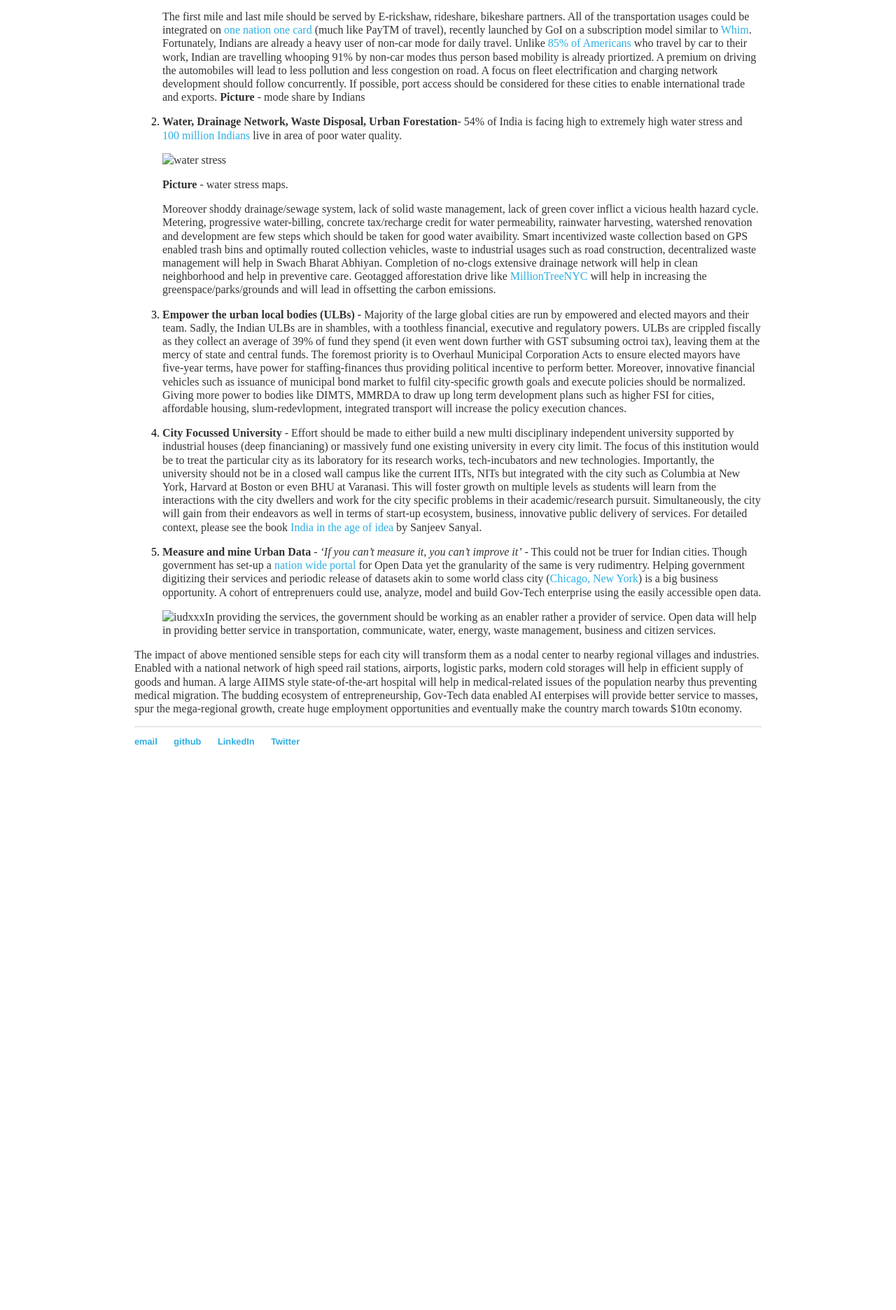
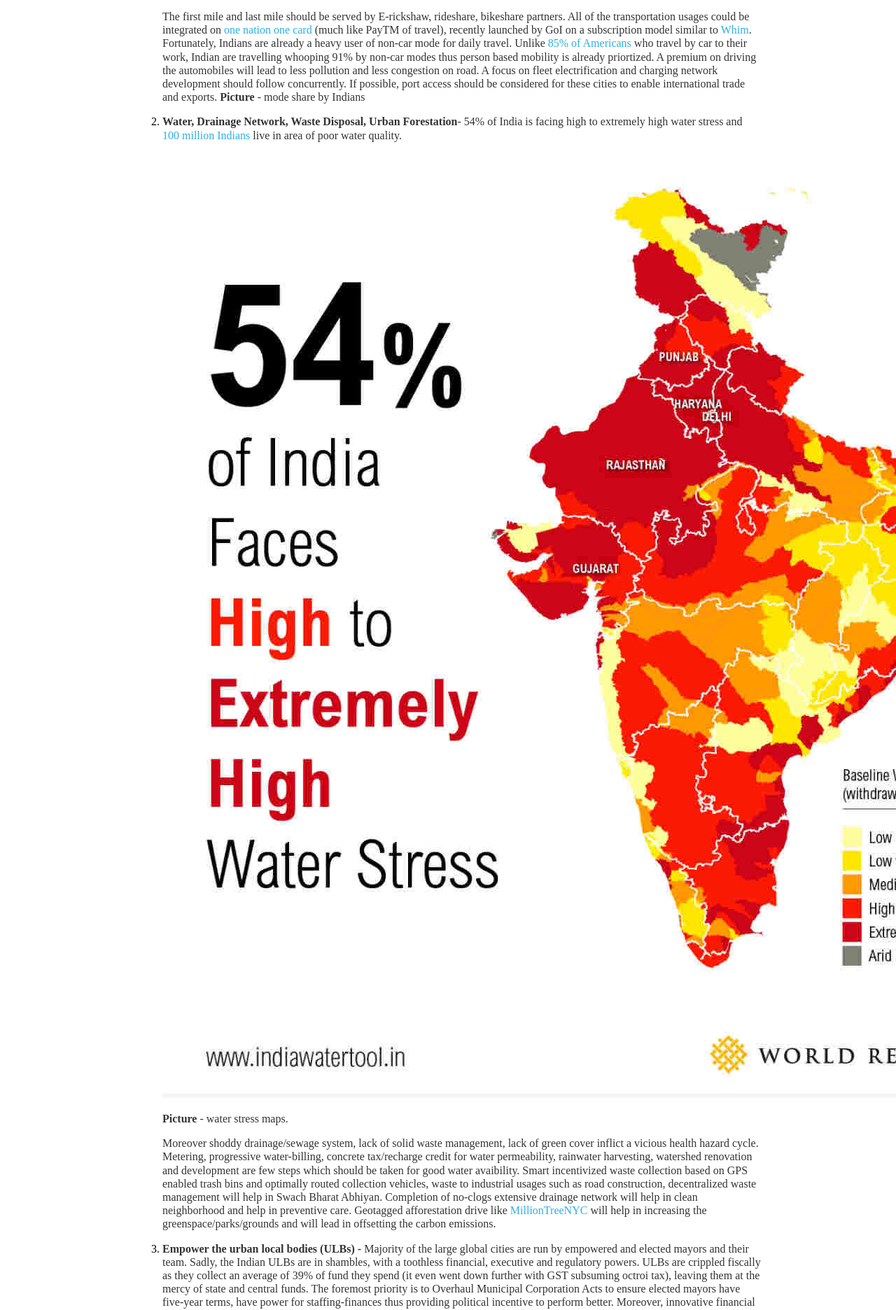
Before and after one commit to vikssai/vikssai.github.io, a Jekyll site: the page built from _posts/2019-10-09-Doing-urbanization-right.md, in a window 1280 px wide. Shown: the part 788-2660 px from the top of the page at 70% size. Built offline with Jekyll 4.4.1, drawn with Linux system fonts in a browser that asks for light colours; before the commit the page ends 1895 px from its top, so only the background shows below that.

```diff
--- a/_posts/2019-10-09-Doing-urbanization-right.md
+++ b/_posts/2019-10-09-Doing-urbanization-right.md
@@ -8,7 +8,7 @@ In India, there are 30 people migrating to cities every minute. With 70% of Indi
 
 Fortunately, India has around 52 cities with more than 1 million population spread across the nation which could be nodes of development countrywide.
 
-![Indian_City](../images/Indian_City.jpg)
+![Indian_City](/images/Indian_City.jpg)
 
 [**Map -** Location of cities with population more than a million]
 
@@ -32,7 +32,7 @@ In order to achieve above, I present below some of the most importatnt areas whi
 
 2. **Water, Drainage Network, Waste Disposal, Urban Forestation**-  54% of India is facing high to extremely high water stress and [100 million Indians](https://www.indiawatertool.in/) live in area of poor water quality.
 
-   ![water stress](../image/water%20stress.jpg)
+   ![water stress](/image/water%20stress.jpg)
 
 
 
```
